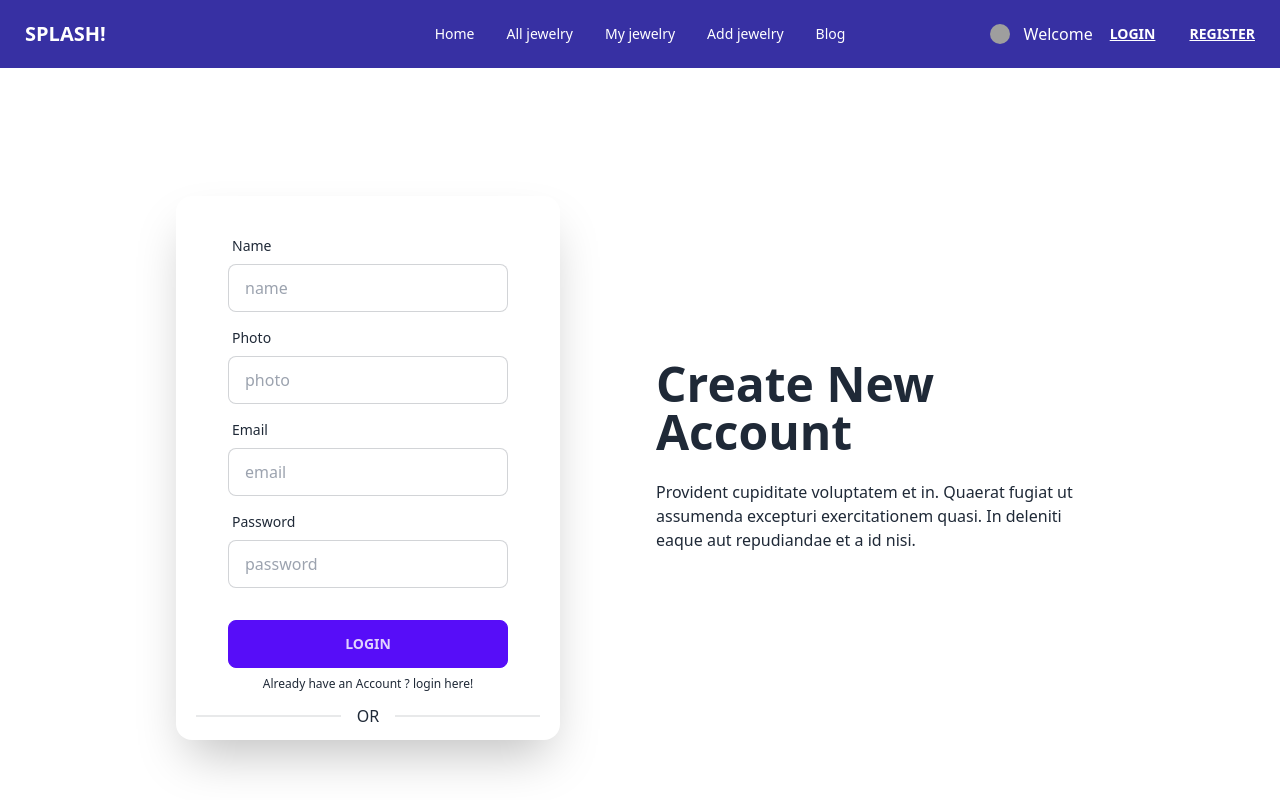
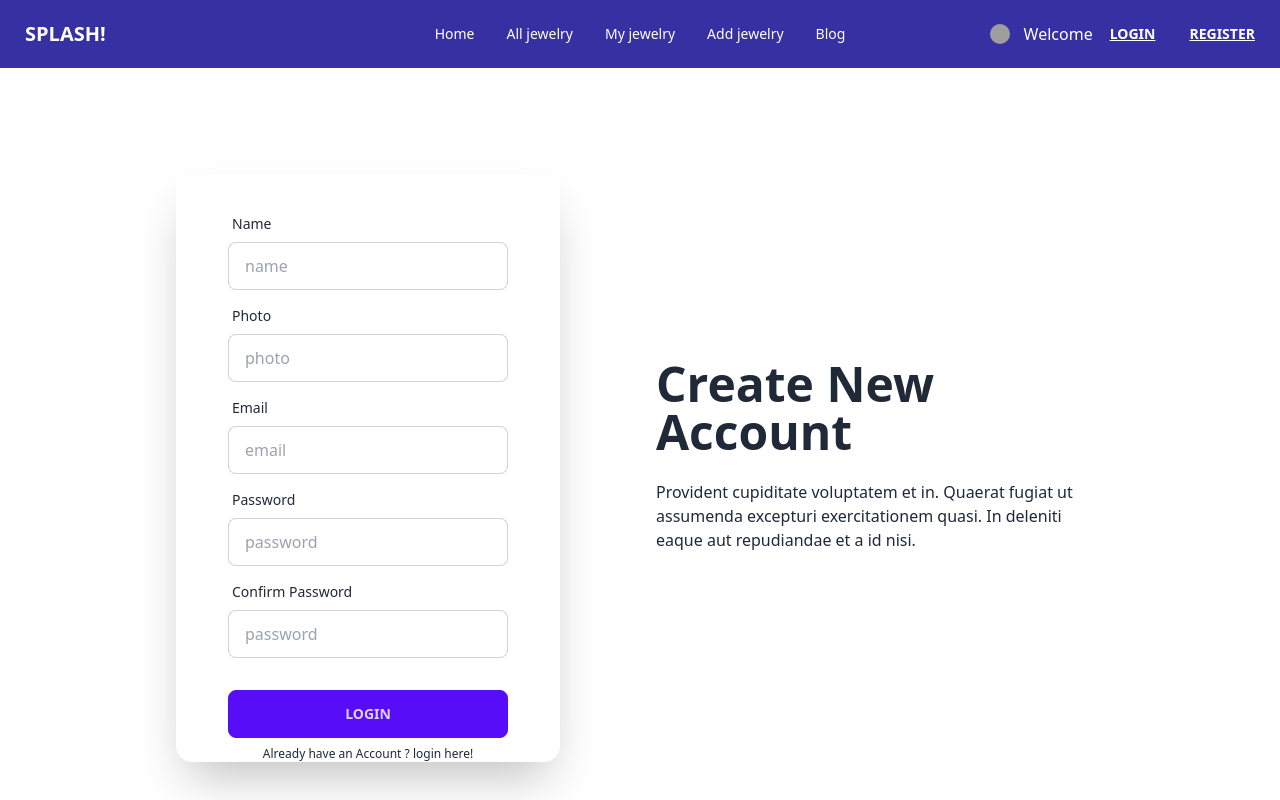
Before and after one commit to uspapon/jewelary-splash, a React (Vite) app: page /register in a window 1280 px wide. Shown: the top 800 px of the page. Built offline with nearby package versions, Linux system fonts and the light colour scheme; grey boxes are pictures that could not be loaded.

Commit message:
login and registration page has been done

```diff
--- a/src/Pages/Register/Register.jsx
+++ b/src/Pages/Register/Register.jsx
@@ -1,14 +1,16 @@
 import React, { useContext } from 'react';
 import { Link } from 'react-router-dom';
 import { AuthContext } from '../../providers/AuthProviders';
+import Swal from 'sweetalert2';
 
 const Register = () => {
-    const {user, createUser} = useContext(AuthContext);
+    const {user, createUser, updateUserProfile} = useContext(AuthContext);
     console.log(user)
     const handleRegister = (event) => {
         event.preventDefault();
         const form = event.target;
         const name = form.name.value;
+        const photo = form.photo.value;
         const email = form.email.value;
         const password = form.password.value;
         console.log(name, email, password);
@@ -17,6 +19,19 @@ const Register = () => {
         .then(result => {
             const newUser  = result.user;
             console.log(newUser );
+
+            if(newUser){
+                updateUserProfile(name, photo)
+                .then(result => {
+                    Swal.fire({
+                        position: 'top-end',
+                        icon: 'success',
+                        title: 'User has been Created Successfully',
+                        showConfirmButton: false,
+                        timer: 1500
+                    })
+                })
+            }
             form.reset();
         })
         .catch(error => {
@@ -60,6 +75,13 @@ const Register = () => {
                                 <input type="password" name='password' id='password' placeholder="password" className="input input-bordered" required />
 
                             </div>
+                            <div className="form-control">
+                                <label className="label">
+                                    <span className="label-text">Confirm Password</span>
+                                </label>
+                                <input type="password" name='confPassword' id='confPassword' placeholder="password" className="input input-bordered" required />
+
+                            </div>
                             <div className="form-control mt-6">
                                 <button className="btn btn-primary my-0">Login</button>
                             </div>
@@ -67,7 +89,7 @@ const Register = () => {
                         <Link className='text-center label-text-alt link link-hover' to="/login">
                             Already have an Account ? login here!
                         </Link>
-                        <div className="divider">OR</div>
+
                     </div>
                 </div>
             </div>
--- a/src/providers/AuthProviders.jsx
+++ b/src/providers/AuthProviders.jsx
@@ -1,5 +1,5 @@
 import React, { createContext, useState } from 'react';
-import { createUserWithEmailAndPassword, getAuth, signInWithEmailAndPassword } from "firebase/auth";
+import { createUserWithEmailAndPassword, getAuth, signInWithEmailAndPassword, updateProfile } from "firebase/auth";
 import app from '../firebase/firebase.config';
 
 export const AuthContext = createContext(null);
@@ -13,7 +13,7 @@ const AuthProviders = ({children}) => {
         return createUserWithEmailAndPassword(auth, email, password);
     }
     const updateUserProfile = (name, photo) => {
-        setLoading(true);
+
         return updateProfile(auth.currentUser, { displayName: name, photoURL: photo });
     }
 
@@ -24,6 +24,7 @@ const AuthProviders = ({children}) => {
     const authInfo = {
         user,
         createUser,
+        updateUserProfile,
         signIn
     }
 
```
